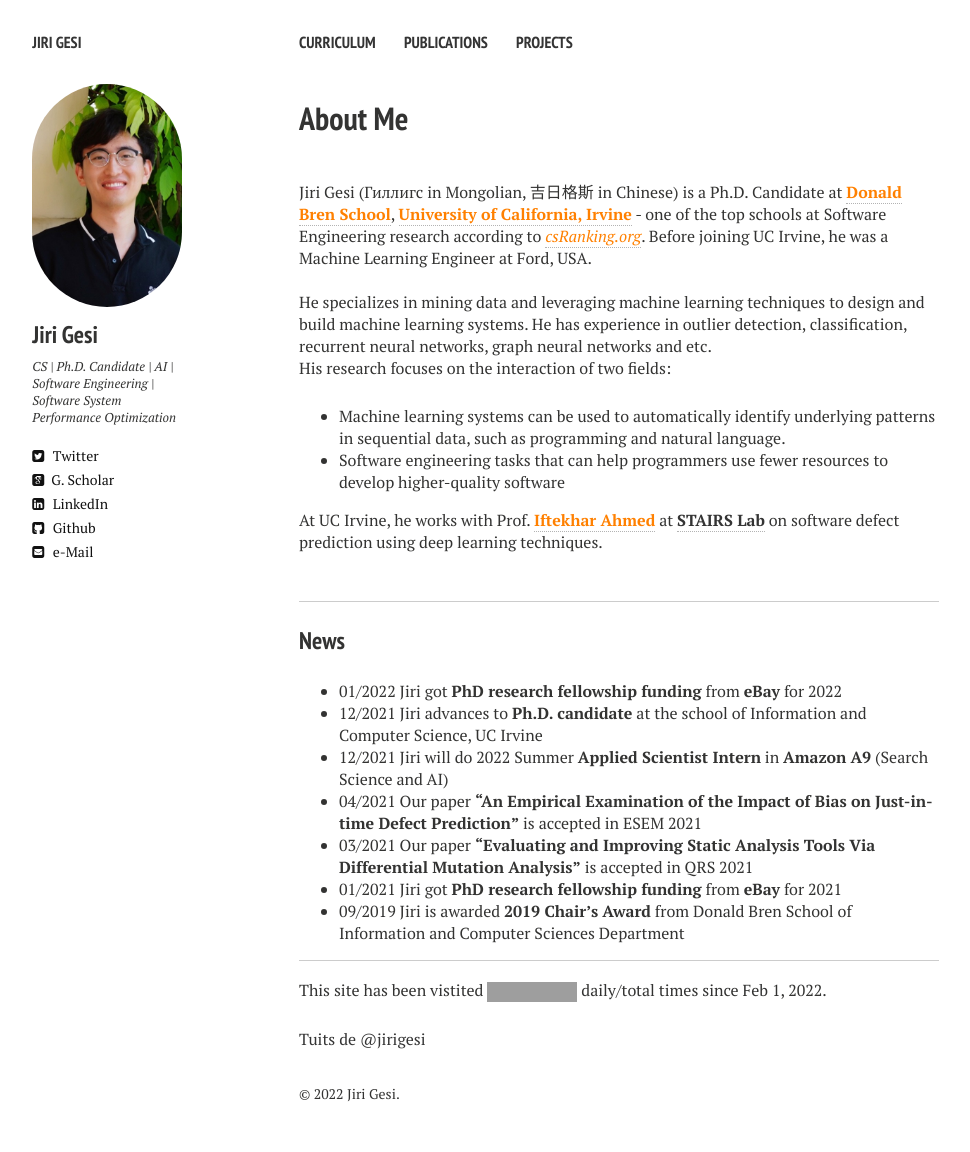
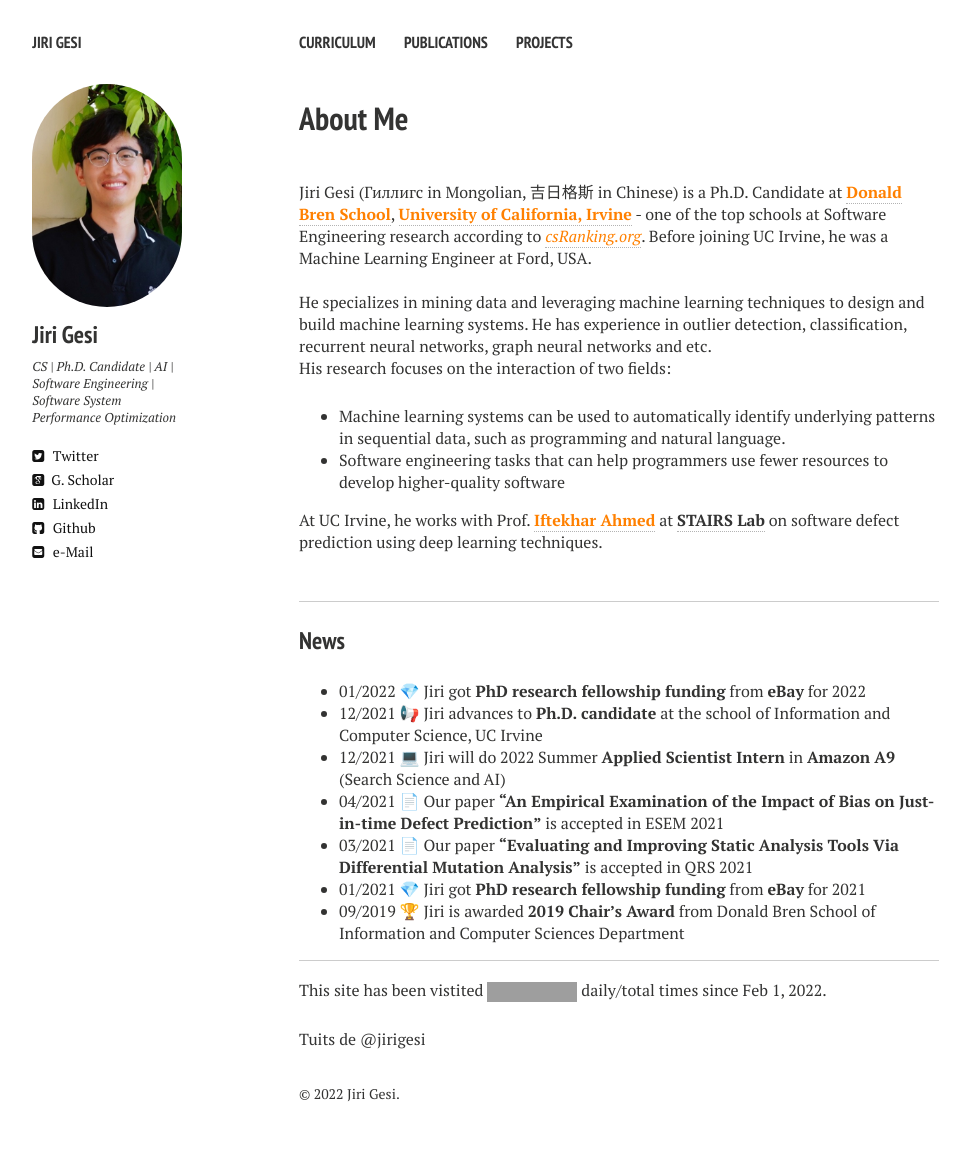
Before and after one commit to Jirigesi/Jirigesi.github.io, a Jekyll site: the page built from index.md, in a window 1280 px wide. Shown: the whole page, without its empty margins (21-991 px from the left). Built offline with Jekyll 4.4.1, drawn with Linux system fonts in a browser that asks for light colours; nearby versions of some CDN libraries; comment, search, counter and statistics services are not loaded; grey boxes are pictures that could not be loaded.

```diff
--- a/index.md
+++ b/index.md
@@ -26,13 +26,13 @@ At UC Irvine, he works with Prof. <a href="https://scholar.google.com/citations?
 ---
 ### News
 
-- 01/2022 Jiri got **PhD research fellowship funding** from **eBay** for 2022
-- 12/2021 Jiri advances to **Ph.D. candidate** at the school of Information and Computer Science, UC Irvine
-- 12/2021 Jiri will do 2022 Summer **Applied Scientist Intern** in **Amazon A9** (Search Science and AI)
-- 04/2021 Our paper **"An Empirical Examination of the Impact of Bias on Just-in-time Defect Prediction"** is accepted in ESEM 2021
-- 03/2021 Our paper **"Evaluating and Improving Static Analysis Tools Via Differential Mutation Analysis"** is accepted in QRS 2021
-- 01/2021 Jiri got **PhD research fellowship funding** from **eBay** for 2021
-- 09/2019 Jiri is awarded **2019 Chair’s Award** from Donald Bren School of Information and Computer Sciences Department
+- 01/2022 💎 Jiri got **PhD research fellowship funding** from **eBay** for 2022
+- 12/2021 📢 Jiri advances to **Ph.D. candidate** at the school of Information and Computer Science, UC Irvine
+- 12/2021 💻 Jiri will do 2022 Summer **Applied Scientist Intern** in **Amazon A9** (Search Science and AI)
+- 04/2021 📄 Our paper **"An Empirical Examination of the Impact of Bias on Just-in-time Defect Prediction"** is accepted in ESEM 2021
+- 03/2021 📄 Our paper **"Evaluating and Improving Static Analysis Tools Via Differential Mutation Analysis"** is accepted in QRS 2021
+- 01/2021 💎 Jiri got **PhD research fellowship funding** from **eBay** for 2021
+- 09/2019 🏆 Jiri is awarded **2019 Chair’s Award** from Donald Bren School of Information and Computer Sciences Department
 
 ---
 
```
